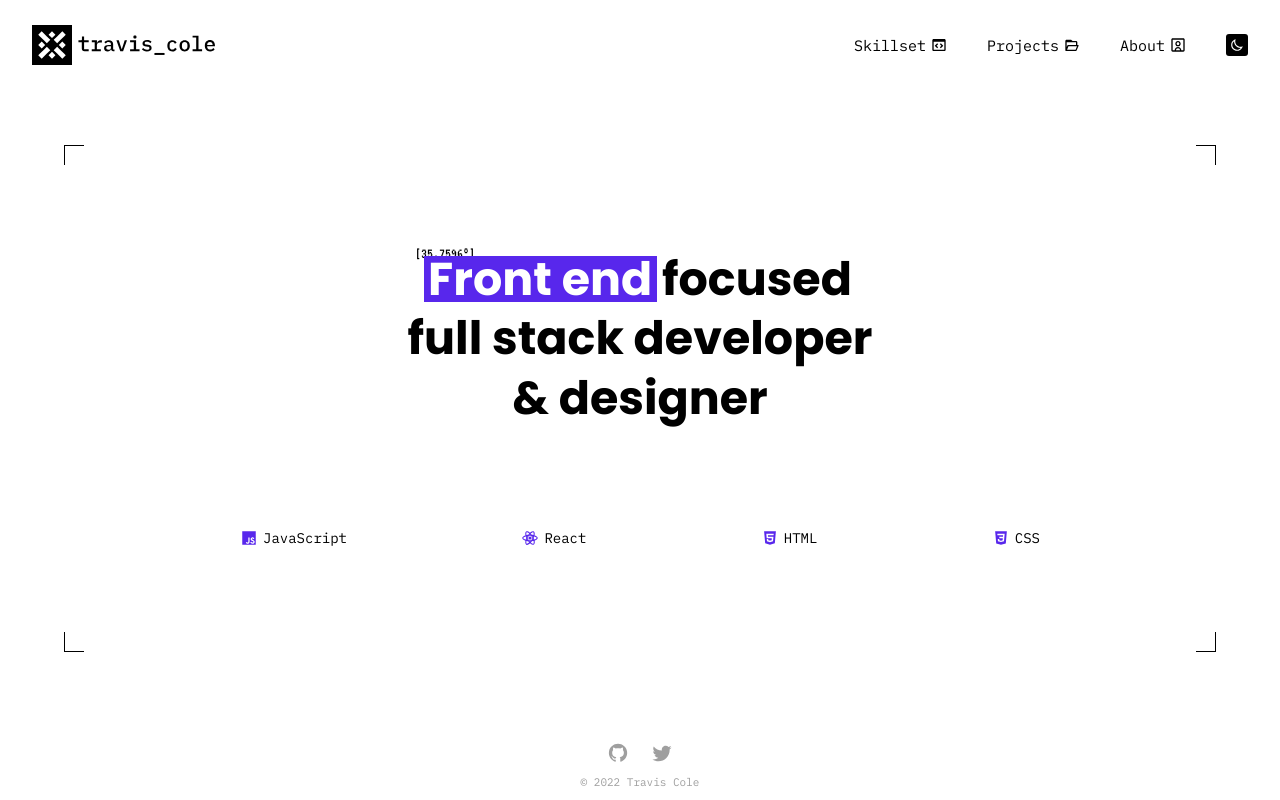
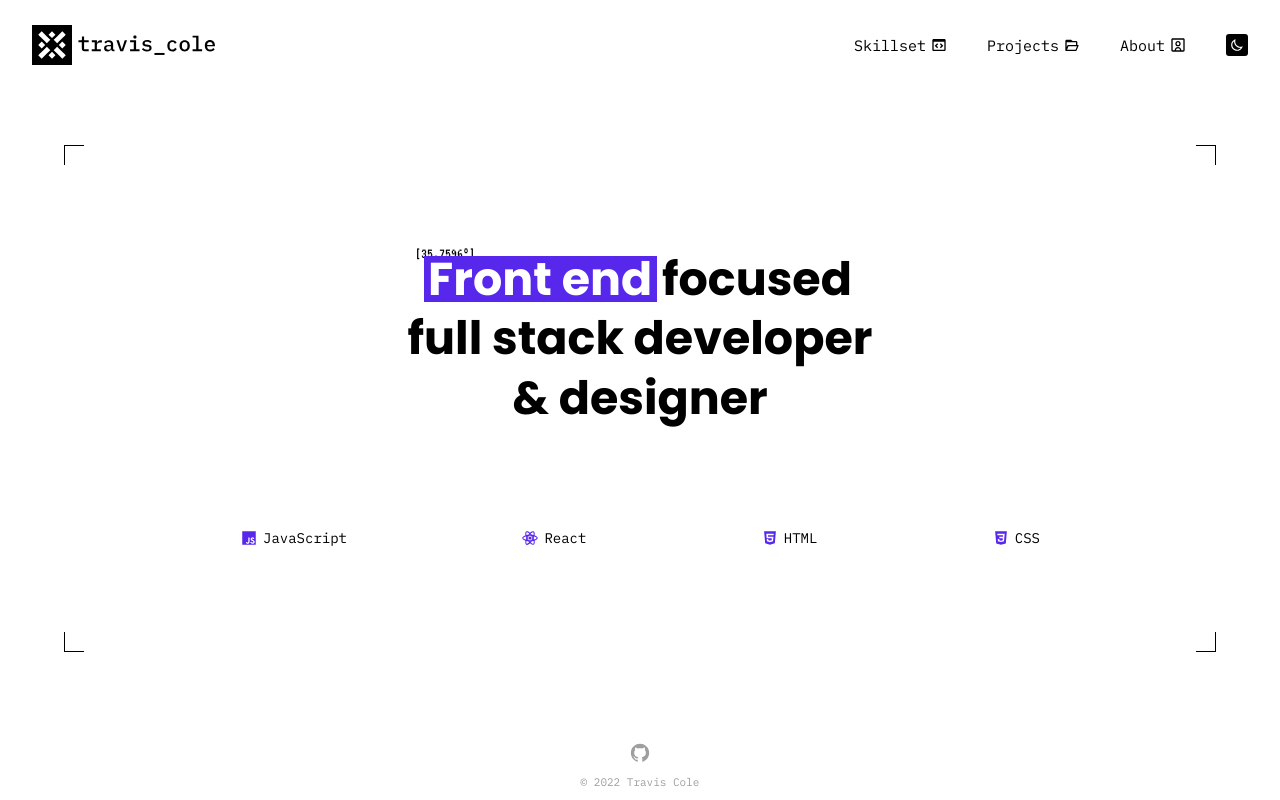
Before and after one commit to iamtraviscole/dev-portfolio, a Next.js app: page / in a window 1280 px wide. Built offline with nearby package versions, Linux system fonts and the light colour scheme.

Commit message:
remove twitter link, fix github link

```diff
--- a/components/Footer.js
+++ b/components/Footer.js
@@ -11,8 +11,7 @@ export default function Footer() {
       <div className='Footer__socials'>
         <ul>
           {/* TODO: add links */}
-          <li><Link href='http://github.com' target='_blank' passHref><GithubIcon /></Link></li>
-          <li><Link href='http://twitter.com' target='_blank' passHref><TwitterIcon /></Link></li>
+          <li><Link href='http://github.com/iamtraviscole' target='_blank' passHref><GithubIcon /></Link></li>
         </ul>
       </div>
       <div className='Footer__copyright'>
```
